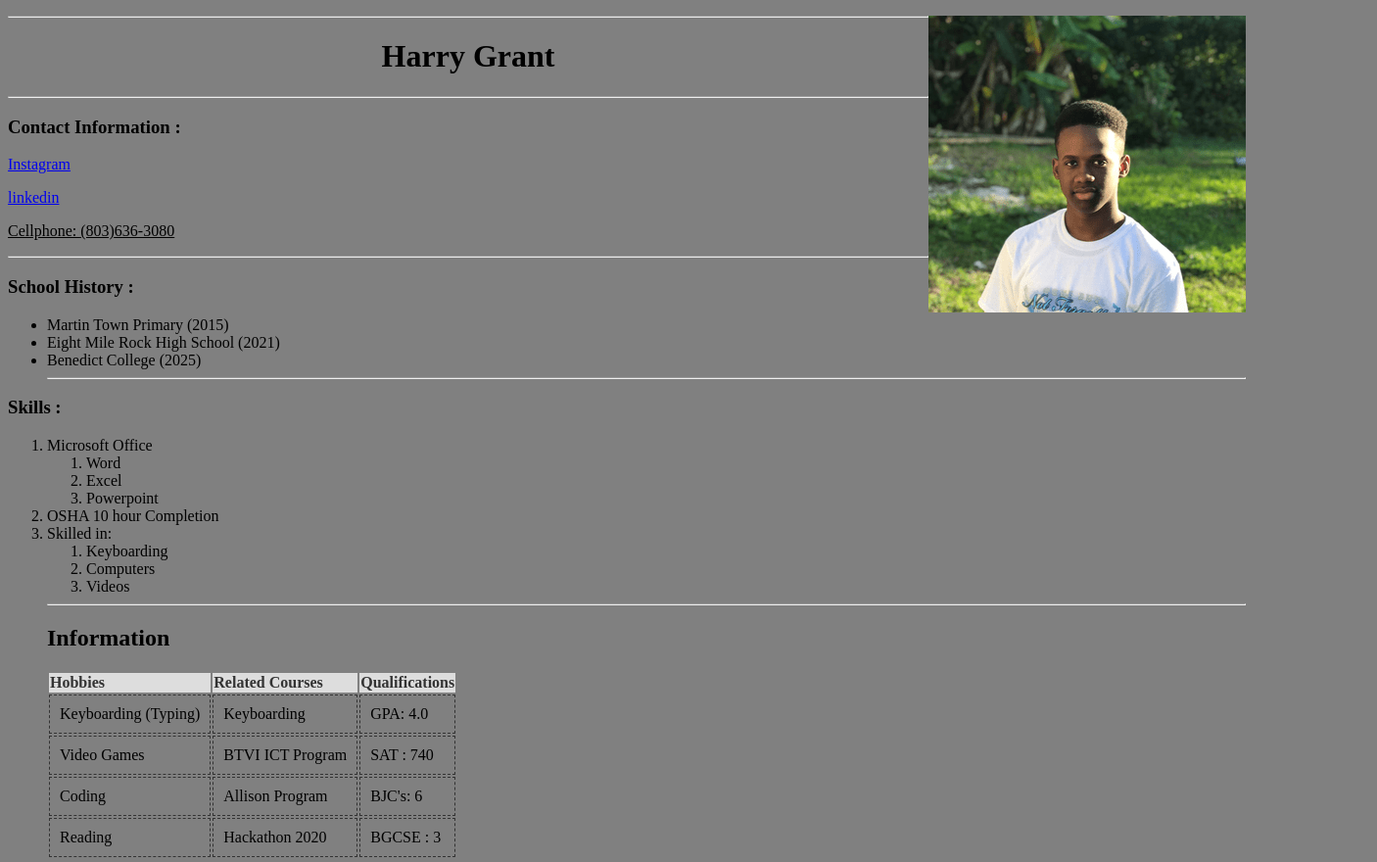
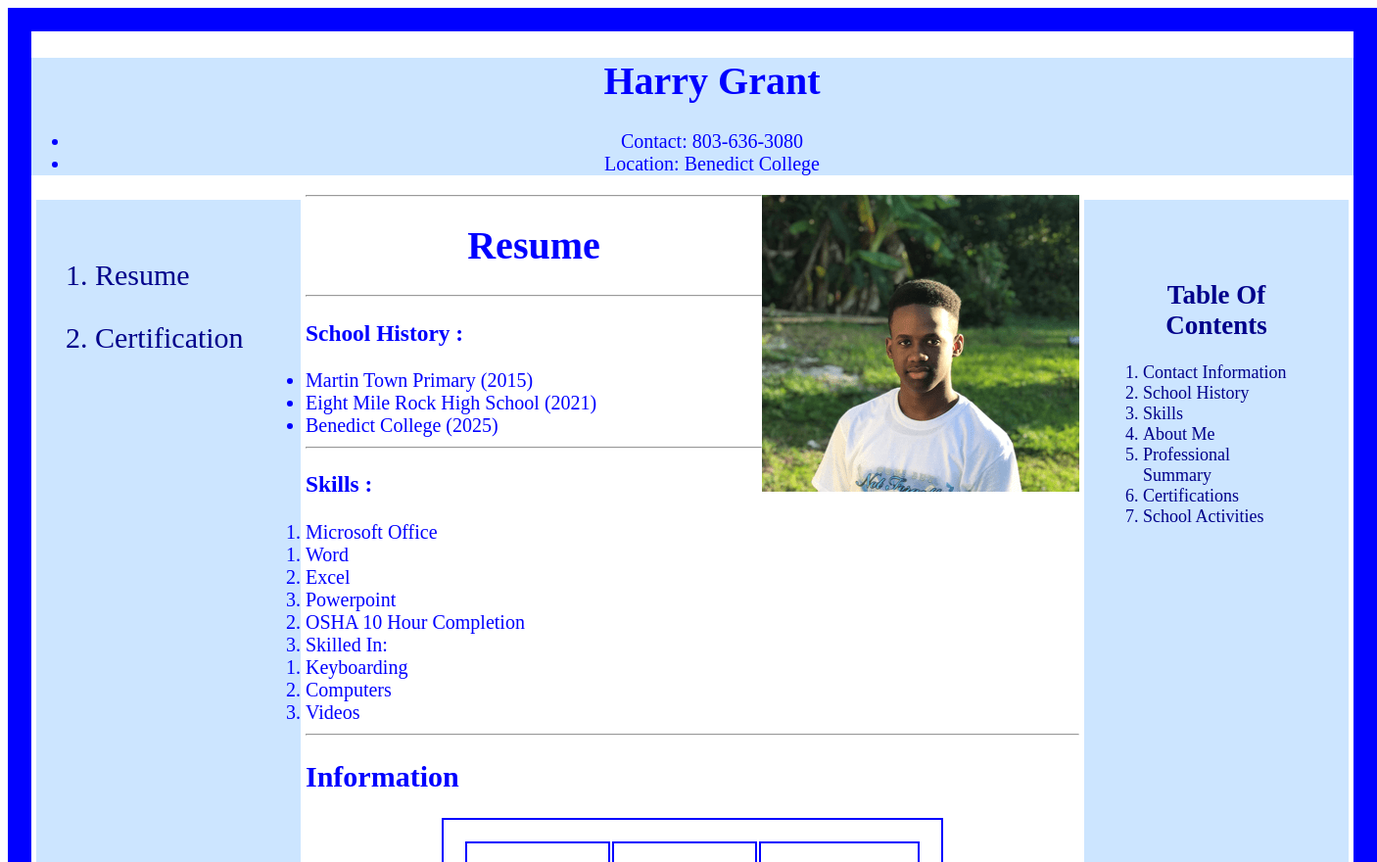
Before and after one commit to harryzx/harryzx.github.io, a plain HTML site: page project2/resume.html in a window 1280 px wide. Shown: the top 880 px of the page at 98% size, 1406 px wide, since content can reach past the window. Drawn offline with Linux system fonts and the light colour scheme; files whose address does not match are found by name.

Commit message:
Update resume.html

```diff
--- a/project2/resume.html
+++ b/project2/resume.html
@@ -3,27 +3,38 @@
 
 <head>
     <title>Harry Grant Resume</title>
-<style>
-        body { background-color:#fff; }
-        td { border:  1px dashed #333; padding:10px; }
-        th { background-color:#ddd; color:#333; }
-    </style>
+    <link rel="stylesheet" href="resumeStyle.css" type="text/css">
 </head>
-<body style="background-color:#808080;">
-<p> </p>
+<body>
+  <ul id="header">
+    <h1>Harry Grant</h1>
 
+    <li>Contact: 803-636-3080</li>
+    <li>Location: Benedict College</li>
+  </ul>
+<ol id="right-nav">
+  <center><h2> Table of Contents</h2></center>
+    <li> Contact Information </li>
+    <li> School History </li>
+    <li> Skills </li>
+    <li>About me</li>
+    <li>Professional Summary</li>
+    <li>Certifications</li>
+    <li>School Activities</li>
+</ol>
+<ol id="left-nav">
+    <li> <a href="https://mail.google.com/mail/u/0?ui=2&ik=97a4d864fc&attid=0.1&permmsgid=msg-a:r-7431130570821691840&th=18115ec7be24d6a3&view=att&disp=safe&realattid=f_l3szcplb0"<p> Resume</a></p></li>
+    <li> <a href="https://mail.google.com/mail/u/0?ui=2&ik=97a4d864fc&attid=0.1&permmsgid=msg-a:r6361428169725867953&th=17a7a311a5aa32da&view=att&disp=inline&realattid=f_kqrl41ut0"<p>Certification</a></p></li>
+</ol>
   <right><img align="right" src="picture copy.png"></right>
 
 <hr>
-    <center><h1>Harry Grant</h1></center>
+    <center><h1>Resume</h1></center>
     <hr>
 
-    <h3><b>Contact Information :</b></h3>
+    <h3><b></b></h3>
 
-    <p><a href="https://www.instagram.com/harry_lgj/"<p>Instagram </a></p>
-    <p><a href="https://www.linkedin.com/in/harry-grant-8a6a21220/"<p>linkedin </a></p>
-    <p><u>Cellphone: (803)636-3080</u></p>
-    <hr>
+
 
     <h3><b>School History :</b></h3>
 
@@ -117,6 +128,11 @@ and accuracy.</p>
         <li> SPC General Council Member(2022-2023) </li>
     </ol>
   <hr>
+  <ul id="footer">
+    <li> <a href="https://www.instagram.com/harry_lgj/"<p>Instagram </p></a></li>
+    <li> <a href="https://www.linkedin.com/in/harry-grant-8a6a21220/"<p>linkedin</p></a></li>
+    <li> <a herf="https://www.facebook.com/harry.grant.1276"<p>Facebook</p></a></li>
+    </ul>
 </body>
 
 </html>
```
